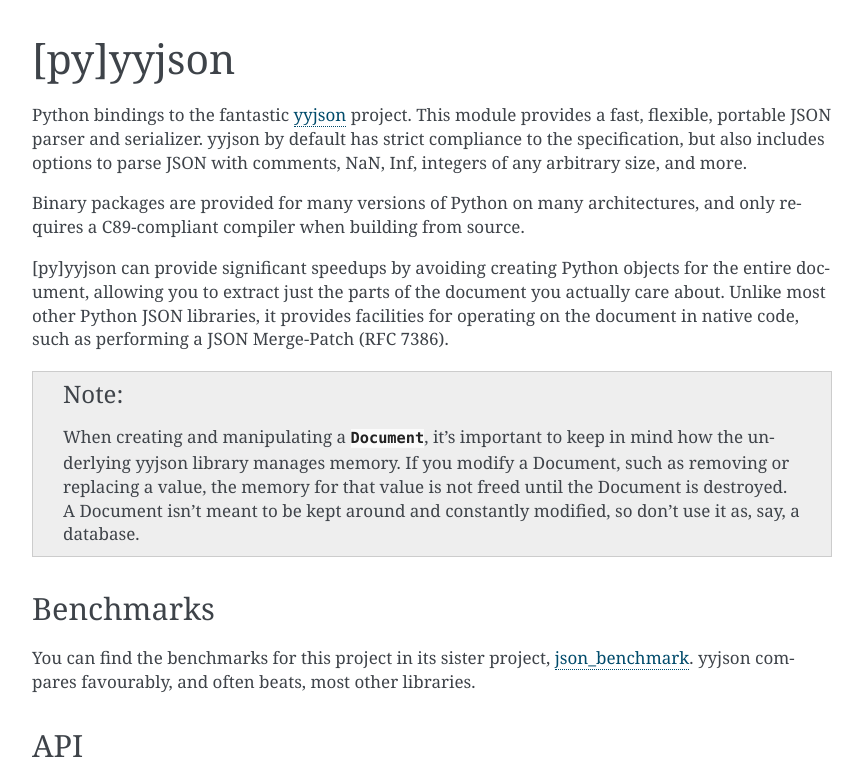
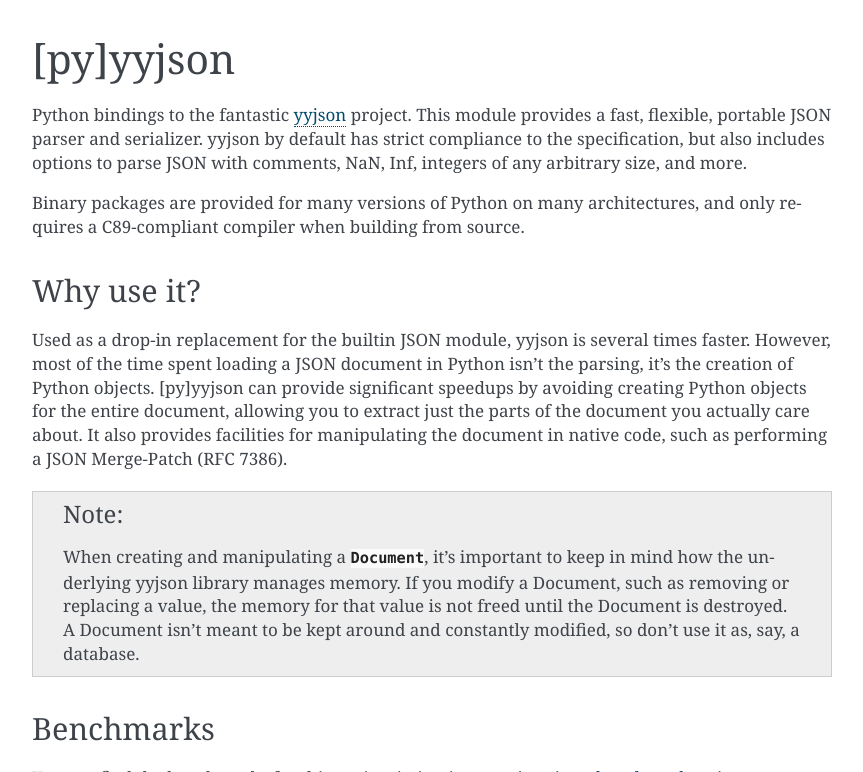
Before and after one commit to TkTech/py_yyjson, a Sphinx documentation site: the page built from docs/index.rst, in a window 1280 px wide, cut to the strip 0-772 px from the top of the page. Shown: the whole strip, without its empty margins (168-1031 px from the left). Built offline with Sphinx 7.4.7, drawn with Linux system fonts in a browser that asks for light colours.

Commit message:
Better documentation, simpler theme, typing stub, more documentation.

```diff
--- a/docs/index.rst
+++ b/docs/index.rst
@@ -9,11 +9,16 @@ comments, NaN, Inf, integers of any arbitrary size, and more.
 Binary packages are provided for many versions of Python on many architectures,
 and only requires a C89-compliant compiler when building from source.
 
-[py]yyjson can provide significant speedups by avoiding creating Python objects
-for the entire document, allowing you to extract just the parts of the document
-you actually care about. Unlike most other Python JSON libraries, it provides
-facilities for operating on the document in native code, such as performing
-a JSON Merge-Patch (RFC 7386).
+Why use it?
+-----------
+
+Used as a drop-in replacement for the builtin JSON module, yyjson is several
+times faster. However, most of the time spent loading a JSON document in Python
+isn't the parsing, it's the creation of Python objects. [py]yyjson can provide
+significant speedups by avoiding creating Python objects for the entire
+document, allowing you to extract just the parts of the document you
+actually care about. It also provides facilities for manipulating the
+document in native code, such as performing a JSON Merge-Patch (RFC 7386).
 
 
 .. note::
```
Also changed, not shown: 1 other file.
